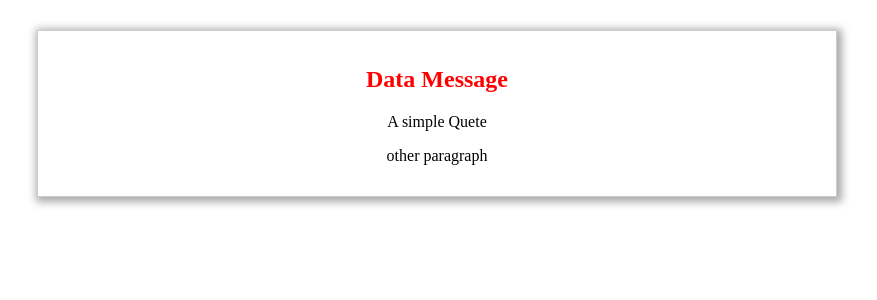
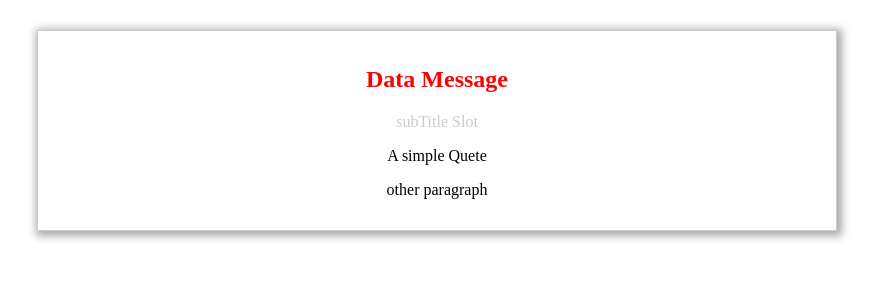
Before and after one commit to imganjgahi/VueTraining, a Vue app in the folder apps/cli/project/: page / in a window 1280 px wide. Shown: the top 300 px of the page, without its empty margins (203-1080 px from the left). Built offline with nearby package versions, Linux system fonts and the light colour scheme.

Commit message:
default content for slots

```diff
--- a/apps/cli/project/src/components/Quete/Quete.vue
+++ b/apps/cli/project/src/components/Quete/Quete.vue
@@ -2,7 +2,10 @@
 
     <div class="quete">
         <div class="title">
-        <slot name="title"></slot>
+        <slot name="title">title</slot>
+        <span style="color: #ccc">
+            <slot name="subTitle" > subTitle Slot</slot>
+        </span>
         </div>
        <slot name="content"></slot>
        <slot></slot>
```
